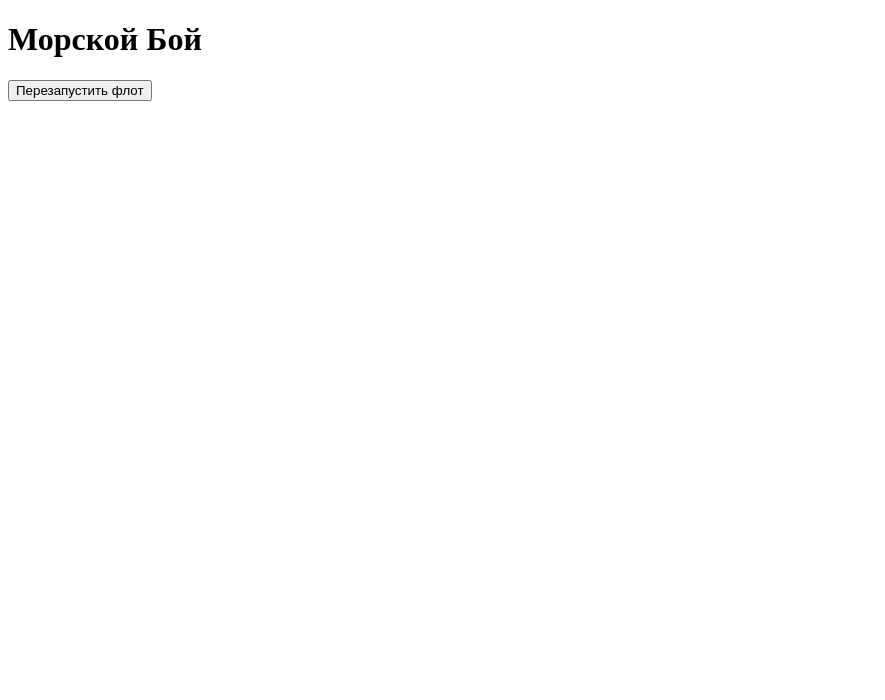
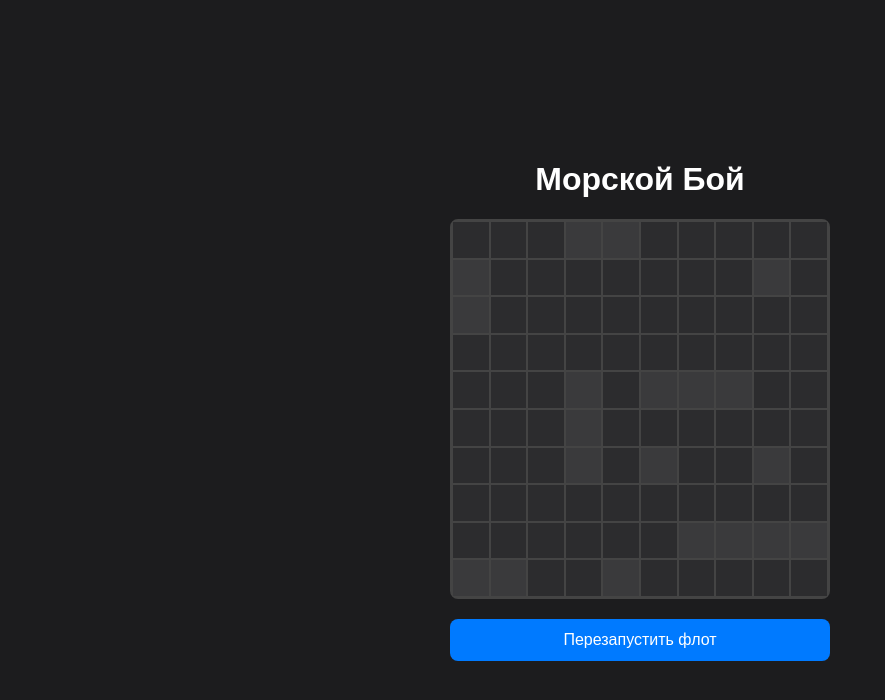
Before and after one commit to rostik222a/Telegram_webapp, a plain HTML site: page index.html in a window 1280 px wide. Shown: the whole page, without its empty margins (0-885 px from the left). Drawn offline with Linux system fonts and the light colour scheme; the site is published under a folder, as on GitHub Pages, so addresses that start at the root find nothing.

Commit message:
Remove leading slashes from CSS and JS links

```diff
--- a/index.html
+++ b/index.html
@@ -4,7 +4,7 @@
     <meta charset="UTF-8">
     <meta name="viewport" content="width=device-width, initial-scale=1.0, user-scalable=no">
     <title>Морской Бой TMA</title>
-    <link rel="stylesheet" href="/css/style.css">
+    <link rel="stylesheet" href="css/style.css">
 </head>
 <body>
     <div class="game-container">
@@ -17,7 +17,7 @@
     </div>
 
     <!-- Подключаем ваш логический файл и файл управления интерфейсом -->
-    <script src="/javascript/main.js"></script>
-    <script src="/javascript/app.js"></script>
+    <script src="javascript/main.js"></script>
+    <script src="javascript/app.js"></script>
 </body>
 </html>
```
